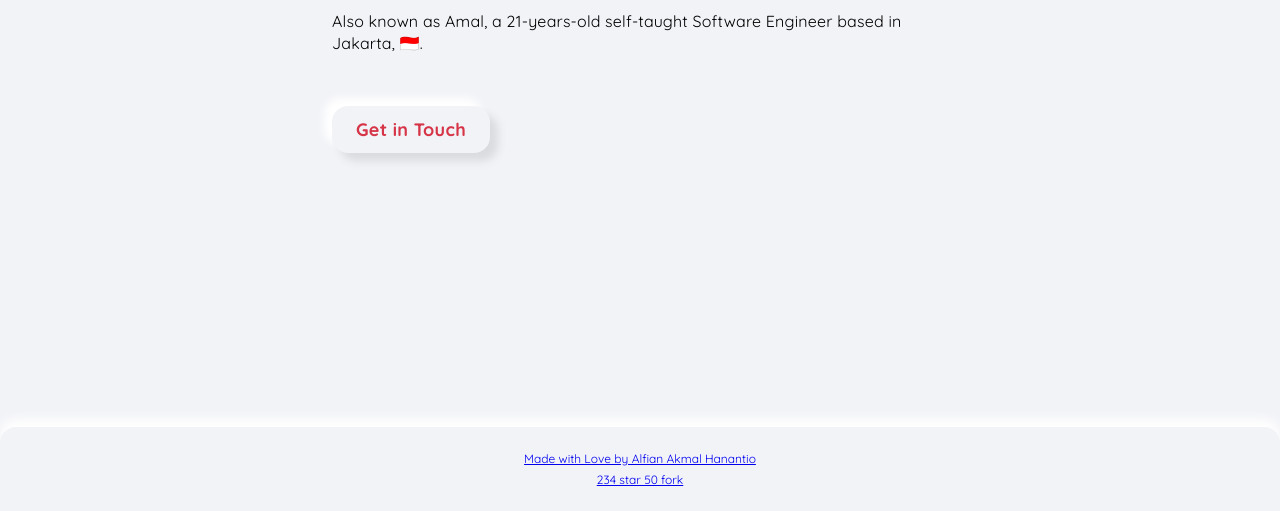
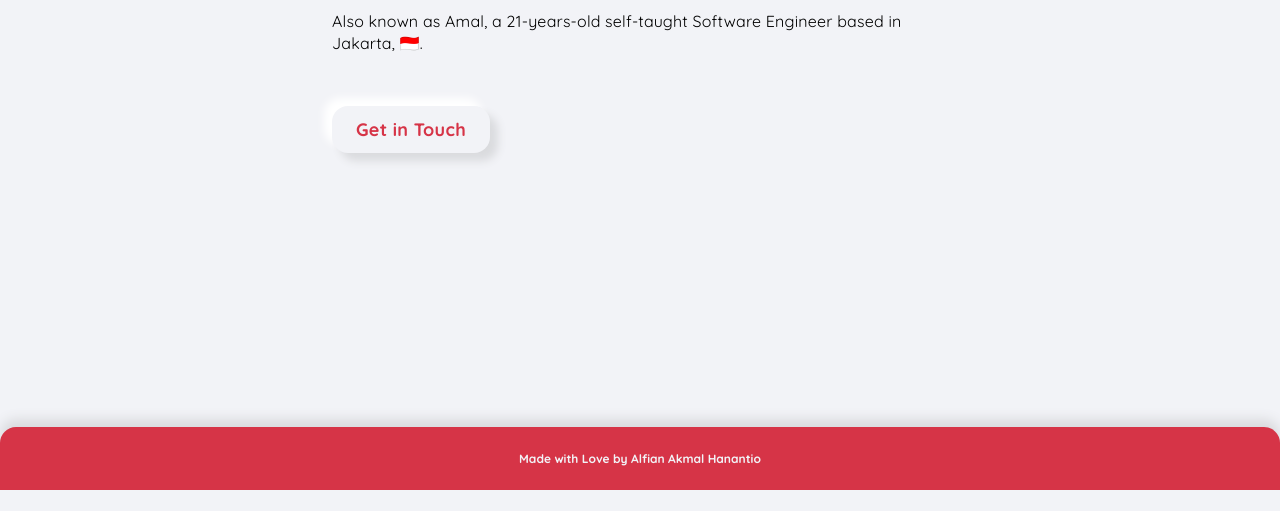
Before and after one commit to amalhanaja/v1, a Gatsby site: page / in a window 1280 px wide. Shown: the part 373-884 px from the top of the page. After the commit the page ends 863 px from the top, so only its background shows below. Built offline with nearby package versions, Linux system fonts and the light colour scheme; Gatsby itself is replaced by a stand-in of ours.

Commit message:
Remove github stars and forks info and apply theme

```diff
--- a/src/components/Footer/index.tsx
+++ b/src/components/Footer/index.tsx
@@ -1,12 +1,13 @@
 import * as React from 'react';
 import styled from 'styled-components';
+import { string } from 'prop-types';
 
 const FooterWrapper = styled.footer`
   padding: 24px 0;
   display: flex;
   flex-direction: column;
-  background: ${(props): string => props.theme.colors.surface};
-  box-shadow: ${(props): string => `0px -8px 12px ${props.theme.colors.surfaceLight}`};
+  background: ${(props): string => props.theme.colors.primary};
+  box-shadow: ${(props): string => `0px -8px 12px ${props.theme.colors.surfaceDark}`};
   border-top-right-radius: 16px;
   border-top-left-radius: 16px;
 `;
@@ -14,18 +15,21 @@ const FooterWrapper = styled.footer`
 const GithubLink = styled.a`
   display: inline-block;
   text-align: center;
-  font-size: 12px;
-`;
-
-const GithubInfo = styled.div`
-  margin-top: 6px;
+  text-decoration: none;
+  color: ${(props): string => props.theme.colors.surface};
+  font-size: ${(props): string => props.theme.fontSizes.xs};
+  font-weight: ${(props): number => props.theme.fontWeights.bold};
 `;
 
 const Footer: React.FC = () => (
   <FooterWrapper>
-    <GithubLink href="sad">
+    <GithubLink
+      rel="nofollow noopener noreferrer"
+      aria-label="Project Code"
+      href="https://github.com/amalhanaja/v1"
+      target="_blank"
+    >
       <div>Made with Love by Alfian Akmal Hanantio</div>
-      <GithubInfo>234 star 50 fork</GithubInfo>
     </GithubLink>
   </FooterWrapper>
 );
```
